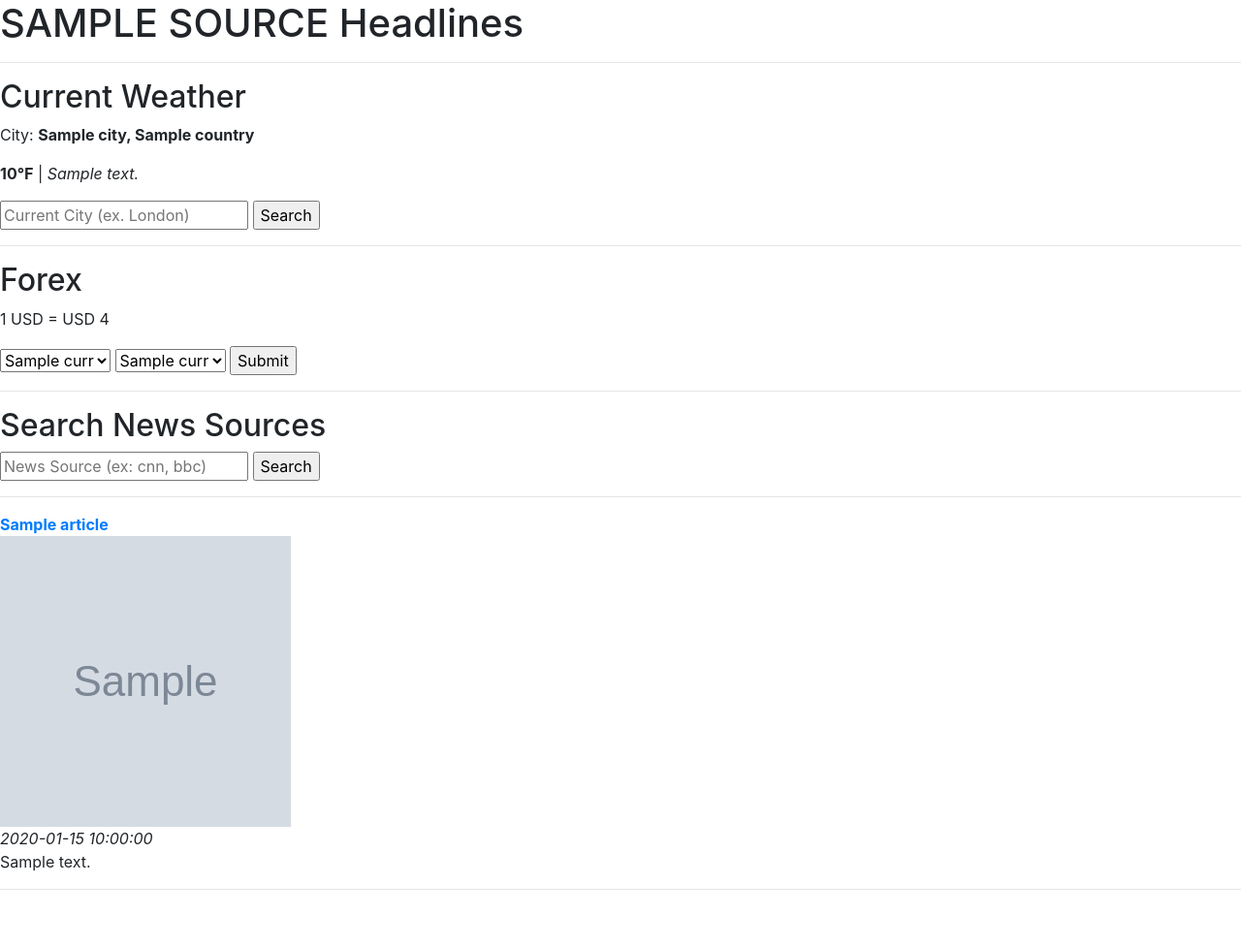
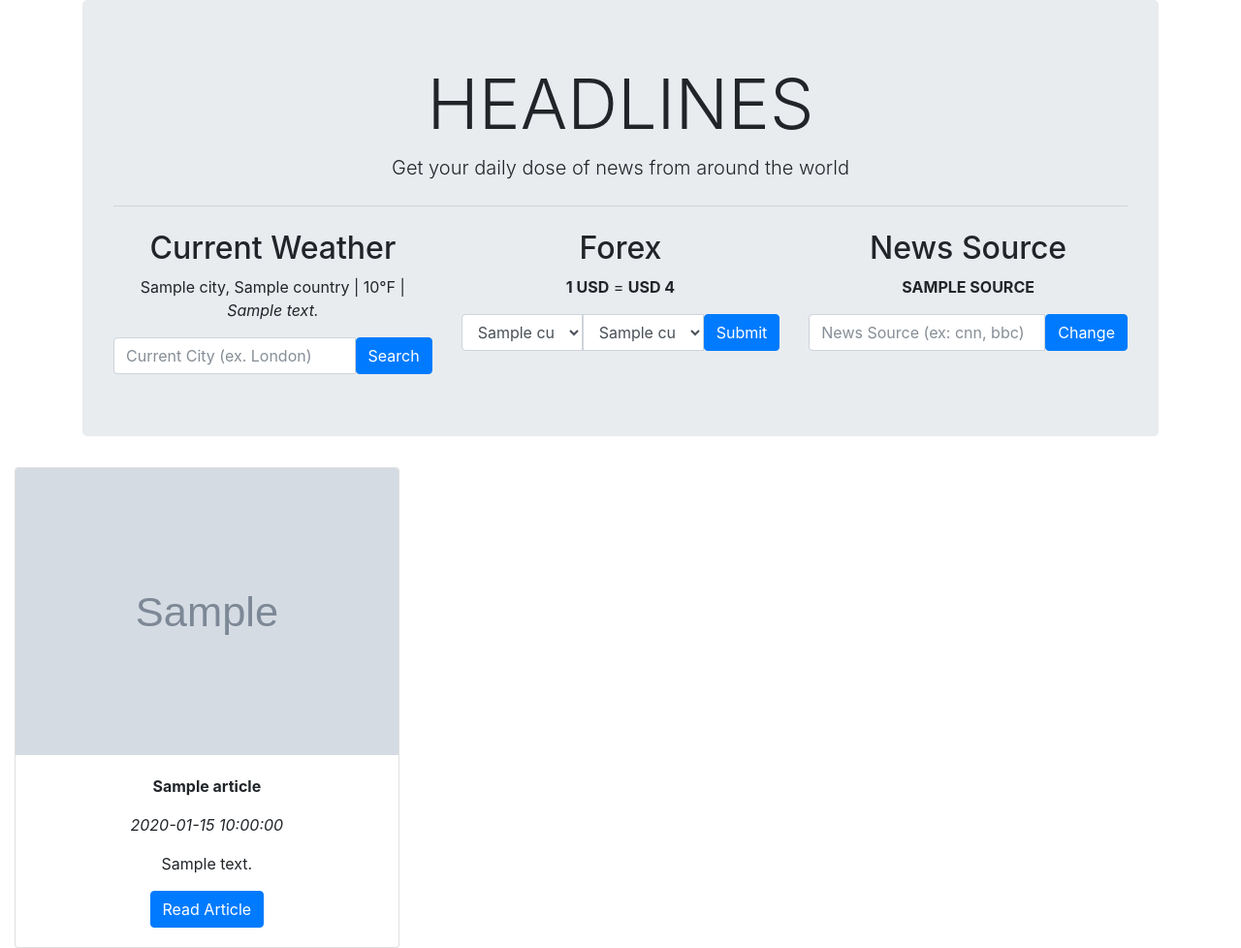
Before and after one commit to alchermd/headlines, a Flask app: template templates/index.html in a window 1280 px wide. Shown: the whole page at 97% size. Before the commit the page ends 918 px from the top, so only its background shows below. Run offline with Flask 2, Linux system fonts and the light colour scheme; the template is opened without the code that fills it: most values are stand-ins (such as "Sample title", 1, 10 or a date in 2020); grey boxes marked "Sample" are stand-in pictures; some libraries are stand-ins or nearby versions.

Commit message:
Create basic Bootstrap4 layout.

```diff
--- a/templates/index.html
+++ b/templates/index.html
@@ -4,69 +4,78 @@
 
 {% block body %}
 
-<h1>{{ source.upper() }} Headlines</h1>
+<div class="container">
+    <div class="jumbotron text-center">
+        <h1 class="display-3">HEADLINES</h1>
+        <p class="lead">Get your daily dose of news from around the world</p>
+        <hr class="my-4">
 
-
-<!-- WEATHER SEARCH & DATA -->
-<hr>
-
+        <div class="row">
+            <div class="col-md-4">
                 <h2>Current Weather</h2>
-<p>City: <strong>{{ weather.city }}, {{ weather.country }}</strong></p>
-<p><strong>{{ weather.temperature }}&#8457</strong> | <em>{{ weather.description }}</em> </p>
+                <p>
+                    {{ weather.city }}, {{ weather.country }} | {{ weather.temperature }}&#8457 | <em>{{ weather.description }}</em>
+                </p>
 
                 <form action="/" method="get">
-    <input type="text" name="city" placeholder="Current City (ex. London)" required>
-    <input type="submit" value="Search">
+                    <div class="input-group">
+                        <input class="form-control" type="text" name="city" placeholder="Current City (ex. London)" required>
+                        <input class="btn btn-primary" type="submit" value="Search">
+                    </div>
                 </form>
+            </div>
 
-<hr>
-
-
-<!-- FOREX SEARCH & DATA -->
-
+            <div class="col-md-4">
                 <h2>Forex</h2>
-<p> 1 {{ currency_from }} = {{ currency_to }} {{ rate }}</p>
-
+                <p> <strong>1 {{ currency_from }}</strong> = <strong>{{ currency_to }} {{ rate }}</strong></p>
                 <form action="/" method="get">
-    <select name="currency_from">
+                    <div class="input-group">
+                        <select class="form-control" name="currency_from">
                             {% for curr in currencies %}
                             <option value="{{ curr }}" {{ 'selected' if curr == currency_from }}>{{ curr }}</option>
                             {% endfor %}
                         </select>
-    <select name="currency_to">
+                        <select class="form-control"  name="currency_to">
                             {% for curr in currencies %}
                             <option value="{{ curr }}" {{ 'selected' if curr == currency_to }}>{{ curr }}</option>
                             {% endfor %}
                         </select>
-    <input type="submit" value="Submit">
+                        <input class="btn btn-primary" type="submit" value="Submit">
+                    </div>
                 </form>
+            </div>
 
-<hr>
+            <div class="col-md-4">
+                <h2>News Source</h2>
+                <p><strong>{{ source.upper() }}</strong></p>
+                <form action="/" method="get">
+                    <div class="input-group">
+                        <input class="form-control" type="text" name="source" placeholder="News Source (ex: cnn, bbc)" required>
+                        <input class="btn btn-primary" type="submit" value="Change">
+                    </div>
+                </form>
+            </div>
+        </div>
+    </div>
+</div>
 
-
-<!-- NEWS SEARCH -->
-
-<h2>Search News Sources</h2>
-<form action="/" method="get">
-    <input type="text" name="source" placeholder="News Source (ex: cnn, bbc)" required>
-    <input type="submit" value="Search">
-</form>
-
-<hr>
-
-
-<!-- NEWS DATA -->
-
+<div class="container-fluid">
+    <div class="row align-items-center">
     {% for article in articles %}
-<div>
-    <strong><a href="{{ article.url }}" target="_blank">{{ article.title or 'No Title' }}</a></strong> <br>
+        <div class="col-md-4 text-center">
+            <div class="card">
                 {% if article.urlToImage %}
-    <img src="{{ article.urlToImage }}" alt="{{ article.description }}"> <br>
+                <img class="card-img-top img-fluid" src="{{ article.urlToImage }}" alt="{{ article.description }}">
                 {% endif %}
-    <em>{{ article.publishedAt  or 'No Publishing Date' }}</em> <br>
+                <div class="card-body">
+                    <p><strong>{{ article.title or 'No Title' }}</strong></p>
+                    <p><em>{{ article.publishedAt  or 'No Publishing Date' }}</em> </p>
                     <p>{{ article.description   or 'No Summary' }}</p>
-    <hr>
+                    <a class="btn btn-primary" href="{{ article.url }}" target="_blank">Read Article</a>
+                </div>
+            </div>
         </div>
     {% endfor %}
-
+    </div>
+</div>
 {% endblock %}
```
Lines whose indentation alone changed are shown as unchanged.
